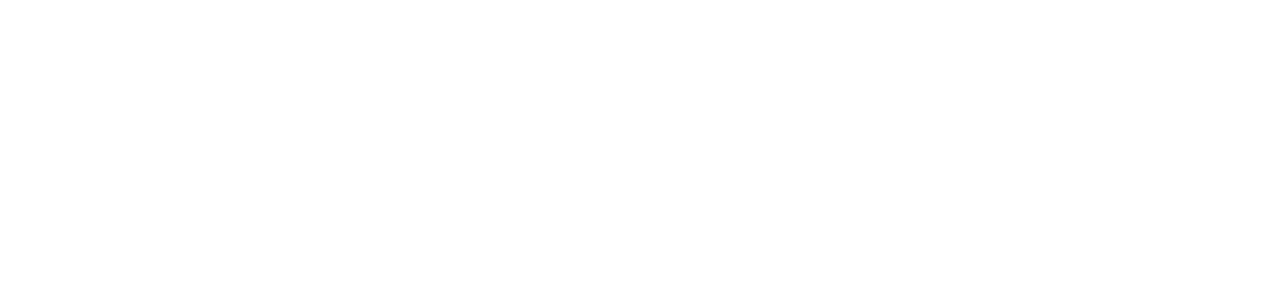
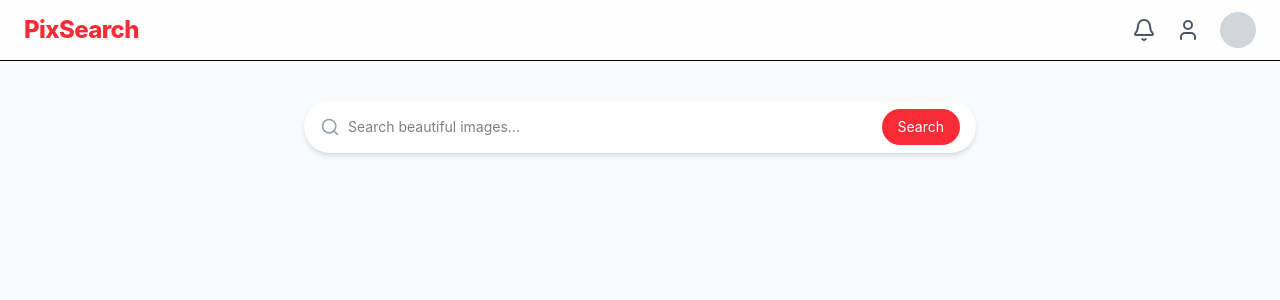
Before and after one commit to Ishitasanap5/IMAGE-SEARCH-APP, a React (Vite) app: page / in a window 1280 px wide. Shown: the top 300 px of the page. Built offline with nearby package versions, Linux system fonts and the light colour scheme.

Commit message:
feat: implement Navbar with search bar and integrate homepage layout

```diff
--- a/src/App.jsx
+++ b/src/App.jsx
@@ -1,11 +1,7 @@
+import Home from "./pages/Home";
+
 function App() {
-
-
-  return (
-    <>
-
-    </>
-  )
+  return <Home />;
 }
 
-export default App
+export default App;
--- a/src/components/Navbar.jsx
+++ b/src/components/Navbar.jsx
@@ -1,31 +1,21 @@
-import { Search, Bell, User } from "lucide-react";
+import { Bell, User } from "lucide-react";
 
 export default function Navbar() {
   return (
     <div className="sticky top-0 z-50 backdrop-blur-md bg-white/80 border-b">
       <div className="flex items-center justify-between px-6 py-3">
 
-        // logo
+        {/* Logo */}
         <h1 className="text-2xl font-extrabold text-red-500 tracking-tight cursor-pointer">
           PixSearch
         </h1>
 
-        //SearchBar
-        <div className="flex items-center bg-gray-100 px-4 py-2 rounded-full w-[40%] hover:bg-gray-200 transition">
-          <Search size={18} className="text-gray-500 mr-2" />
-          <input
-            type="text"
-            placeholder="Search for ideas..."
-            className="bg-transparent outline-none w-full text-sm"
-          />
-        </div>
-
-        //Icons
+        {/* Icons */}
         <div className="flex items-center gap-5">
           <Bell className="cursor-pointer text-gray-600 hover:text-black transition" />
           <User className="cursor-pointer text-gray-600 hover:text-black transition" />
 
-          //Profile
+          {/* Profile */}
           <div className="w-9 h-9 bg-gray-300 rounded-full cursor-pointer"></div>
         </div>
 
--- a/src/components/SearchBar.jsx
+++ b/src/components/SearchBar.jsx
@@ -0,0 +1,53 @@
+import { useState } from "react";
+import { Search } from "lucide-react";
+
+export default function SearchBar({ onSearch }) {
+  const [query, setQuery] = useState("");
+
+  const handleSubmit = (e) => {
+    e.preventDefault();
+    if (query.trim()) {
+      onSearch(query);
+    }
+  };
+
+  return (
+    <div className="flex justify-center mt-10 px-4">
+      <form
+        onSubmit={handleSubmit}
+        className="flex items-center w-full max-w-2xl bg-white shadow-md rounded-full px-4 py-2 focus-within:ring-2 focus-within:ring-red-400 transition"
+      >
+        {/* Icon */}
+        <Search className="text-gray-400 mr-2" size={20} />
+
+        {/* Input */}
+        <input
+          type="text"
+          placeholder="Search beautiful images..."
+          className="flex-1 outline-none text-sm"
+          value={query}
+          onChange={(e) => setQuery(e.target.value)}
+        />
+
+        {/* Clear Button */}
+        {query && (
+          <button
+            type="button"
+            onClick={() => setQuery("")}
+            className="text-gray-400 hover:text-black px-2 text-lg"
+          >
+            ✕
+          </button>
+        )}
+
+        {/* Search Button */}
+        <button
+          type="submit"
+          className="ml-2 bg-red-500 text-white px-4 py-2 rounded-full text-sm hover:bg-red-600 transition"
+        >
+          Search
+        </button>
+      </form>
+    </div>
+  );
+}
--- a/src/pages/Home.jsx
+++ b/src/pages/Home.jsx
@@ -0,0 +1,26 @@
+import { useState } from "react";
+import Navbar from "../components/Navbar";
+import SearchBar from "../components/SearchBar";
+
+
+export default function Home() {
+  const [images, setImages] = useState([]);
+
+  const handleSearch = async (query) => {
+    const data = await fetchImages(query);
+    setImages(data);
+  };
+
+  return (
+    <div className="bg-gray-50 min-h-screen">
+      <Navbar />
+
+      {/* spacing */}
+      <div className="mt-6">
+        <SearchBar onSearch={handleSearch} />
+      </div>
+
+
+    </div>
+  );
+}
```
